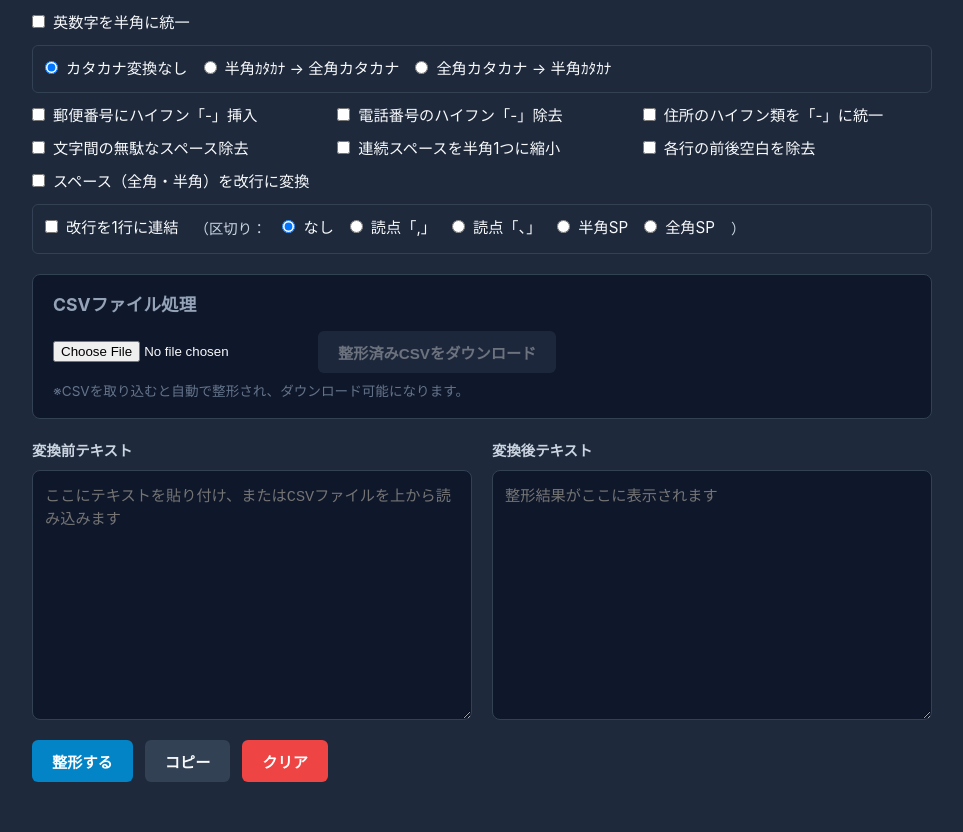
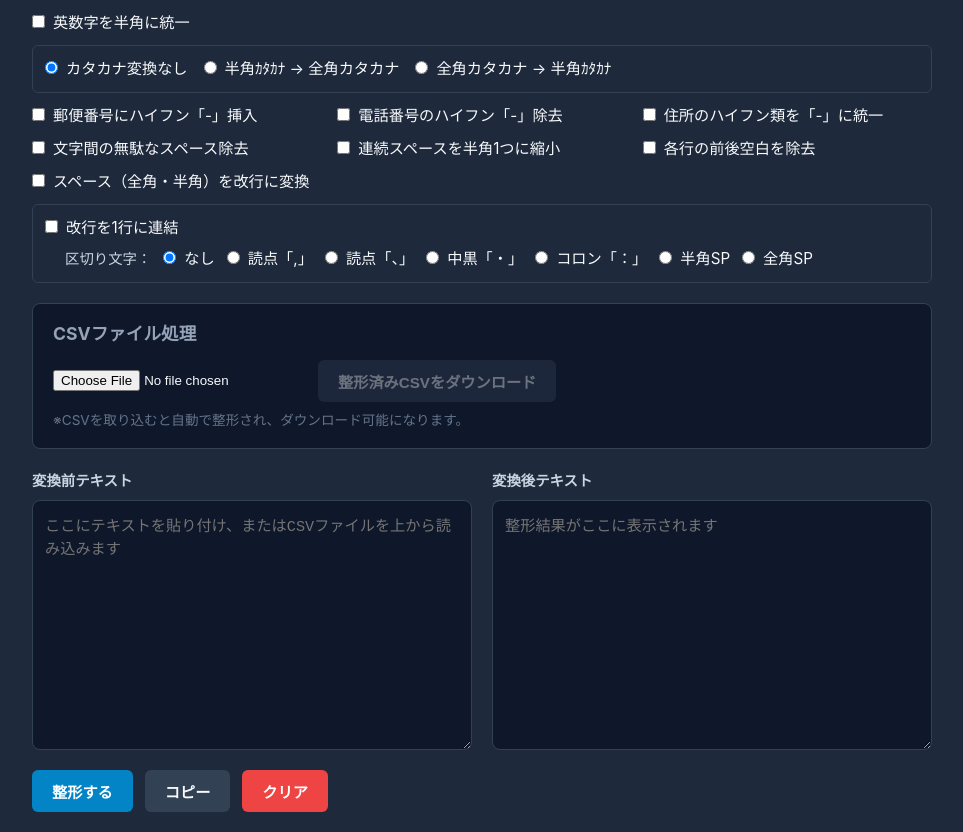
Before and after one commit to nekoneko0401/text-cleaner, a plain HTML site: page index.html in a window 1280 px wide. Shown: the part 82-914 px from the top of the page, without its empty margins (158-1121 px from the left). Before the commit the page ends 884 px from the top, so only its background shows below. Drawn offline with Linux system fonts and the light colour scheme.

Commit message:
改行を1行に連結の修正・追加

```diff
--- a/index.html
+++ b/index.html
@@ -31,16 +31,22 @@
       <label><input type="checkbox" id="optTrim"> 各行の前後空白を除去</label>
       <label><input type="checkbox" id="optSpaceToNewline"> スペース（全角・半角）を改行に変換</label>
 
-      <!-- ★ ここ（.options-grid の一番最後）に追加 ★ -->
-      <div class="radio-group" style="grid-column: 1 / -1;">
+      <!-- 改行を1行に連結エリア（2行構成） -->
+      <div class="radio-group"
+        style="grid-column: 1 / -1; display: flex; flex-direction: column; align-items: flex-start; gap: 8px;">
+        <div>
           <label><input type="checkbox" id="optJoinLines"> 改行を1行に連結</label>
-        <span style="font-size:0.9rem; color:#cbd5e1;">（区切り：</span>
+        </div>
+        <div style="display: flex; align-items: center; gap: 12px; flex-wrap: wrap; margin-left: 20px;">
+          <span style="font-size:0.9rem; color:#cbd5e1;">区切り文字：</span>
           <label><input type="radio" name="joinDelimiter" value="" checked> なし</label>
           <label><input type="radio" name="joinDelimiter" value=","> 読点「,」</label>
           <label><input type="radio" name="joinDelimiter" value="、"> 読点「、」</label>
+          <label><input type="radio" name="joinDelimiter" value="・"> 中黒「・」</label>
+          <label><input type="radio" name="joinDelimiter" value="："> コロン「：」</label>
           <label><input type="radio" name="joinDelimiter" value=" "> 半角SP</label>
           <label><input type="radio" name="joinDelimiter" value=" "> 全角SP</label>
-        <span style="font-size:0.9rem; color:#cbd5e1;">）</span>
+        </div>
       </div>
     </div> <!-- .options-grid 閉じタグ -->
 
```
Lines whose indentation alone changed are shown as unchanged.
